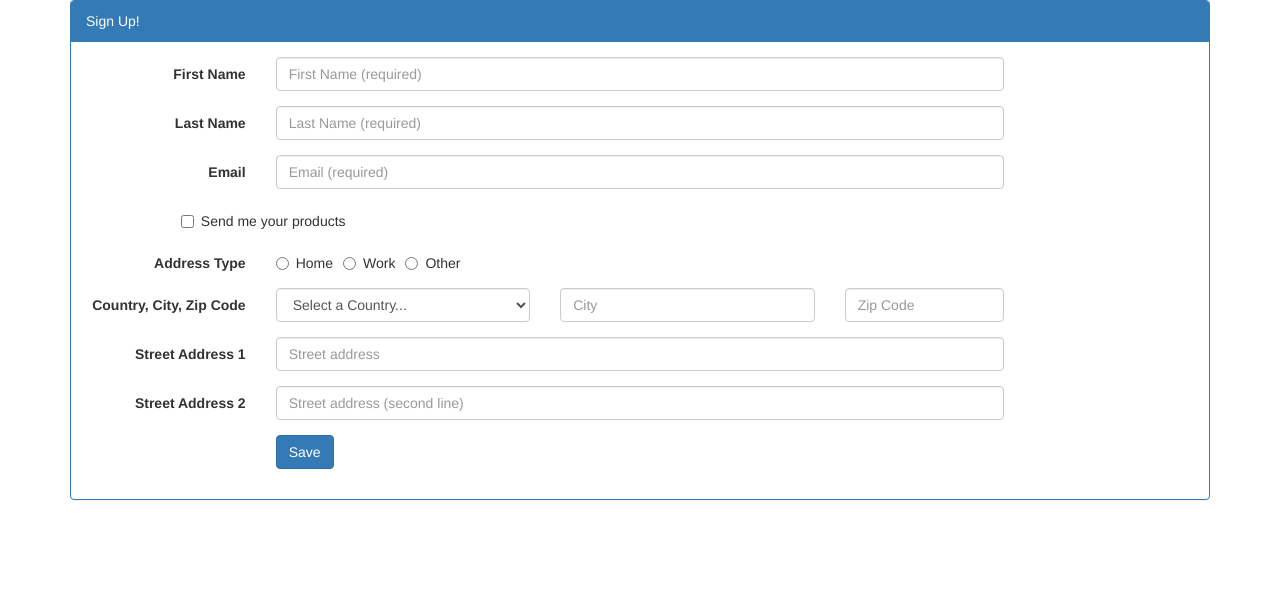
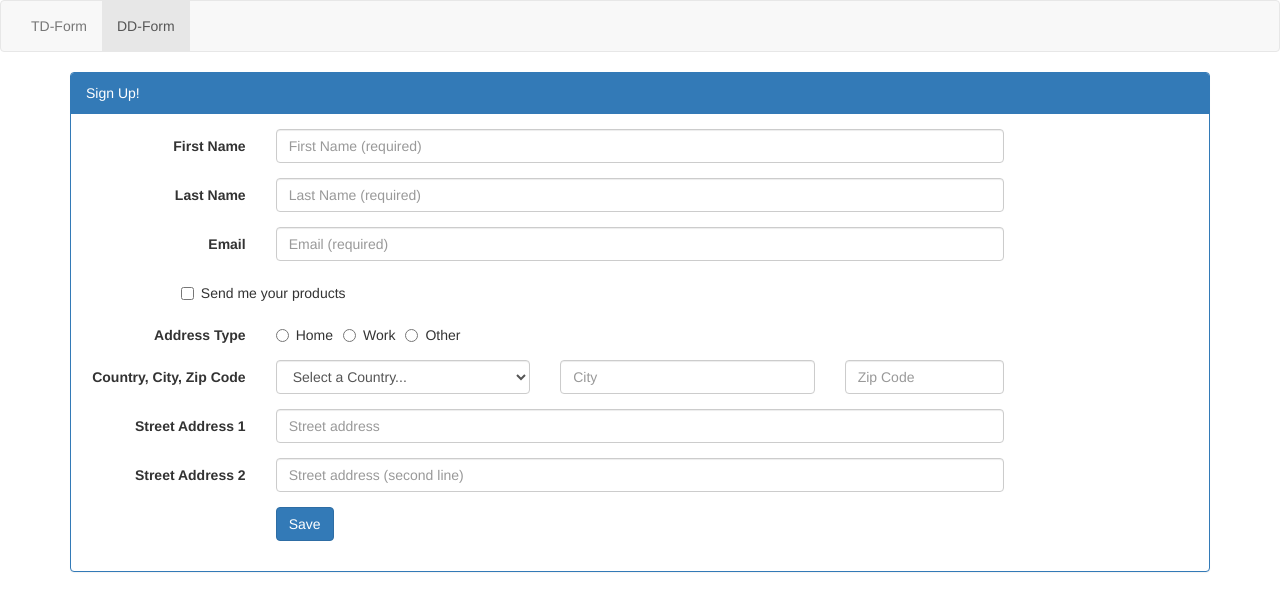
Before and after one commit to VZhyrytskiy/An2-7-Forms-A, an Angular app: page /dd-form in a window 1280 px wide. Shown: the top 610 px of the page. Built offline with nearby package versions, Linux system fonts and the light colour scheme.

Commit message:
refactor initial project

```diff
--- a/src/app/app.component.html
+++ b/src/app/app.component.html
@@ -1,3 +1,25 @@
+<div>
+    <div>
+        <nav class="navbar navbar-default">
+            <div class="container-fluid">
+                <div>
+                    <ul class="nav navbar-nav">
+                        <li routerLinkActive="active">
+                            <a routerLink="/td-form">TD-Form</a>
+                        </li>
+
+                        <li routerLinkActive="active">
+                            <a routerLink="/dd-form">DD-Form</a>
+                        </li>
+
+                    </ul>
+                </div>
+            </div>
+        </nav>
+
+    </div>
+</div>
+
 <div class="container">
-    <app-signup-form></app-signup-form>
+    <router-outlet></router-outlet>
 </div>
--- a/src/app/app.component.ts
+++ b/src/app/app.component.ts
@@ -5,6 +5,4 @@ import { Component } from '@angular/core';
   templateUrl: './app.component.html',
   styleUrls: ['./app.component.css']
 })
-export class AppComponent {
-  title = 'app works!';
-}
+export class AppComponent {}
--- /dev/null
+++ b/src/app/reactive-forms/signup-reactive-form/signup-reactive-form.component.html
@@ -0,0 +1,135 @@
+<div class="panel panel-primary">
+    <div class="panel-heading">
+        Sign Up!
+    </div>
+
+    <div class="panel-body">
+        <form class="form-horizontal">
+            <fieldset>
+                <div class="form-group">
+                    <label class="col-md-2 control-label"
+                           for="firstNameId">First Name</label>
+                    <div class="col-md-8">
+                        <input class="form-control"
+                               id="firstNameId"
+                               type="text"
+                               placeholder="First Name (required)"
+                               required
+                               minlength="3" />
+                    </div>
+                </div>
+
+                <div class="form-group">
+                    <label class="col-md-2 control-label"
+                        for="lastNameId">Last Name</label>
+                    <div class="col-md-8">
+                        <input class="form-control"
+                               id="lastNameId"
+                               type="text"
+                               placeholder="Last Name (required)"
+                               required
+                               maxlength="50"/>
+                    </div>
+                </div>
+
+                <div class="form-group">
+                    <label class="col-md-2 control-label"
+                        for="emailId">Email</label>
+
+                    <div class="col-md-8">
+                        <input class="form-control"
+                               id="emailId"
+                               type="email"
+                               placeholder="Email (required)"
+                               required
+                               pattern="[a-z0-9._%+-]+@[a-z0-9.-]+"/>
+                    </div>
+                </div>
+
+                <div class="form-group">
+                    <div class="col-md-offset-1 col-md-8 checkbox" >
+                        <label>
+                            <input id="sendProductsId"
+                                   type="checkbox" >
+                            Send me your products
+                        </label>
+                    </div>
+                </div>
+
+                <div>
+                    <div class="form-group" >
+                        <label class="col-md-2 control-label">Address Type</label>
+                        <div class="col-md-8">
+                                <label class="radio-inline">
+                                    <input type="radio" id="addressType1Id" value="home">Home
+                                </label>
+                                <label class="radio-inline">
+                                    <input type="radio" id="addressType1Id" value="work">Work
+                                </label>
+                                <label class="radio-inline">
+                                    <input type="radio" id="addressType1Id" value="other">Other
+                                </label>
+                        </div>
+                    </div>
+
+                    <div class="form-group">
+                        <label class="col-md-2 control-label"
+                            for="cityId">Country, City, Zip Code</label>
+
+                        <div class="col-md-3">
+                            <select class="form-control"
+                                    id="countryId">
+                                <option value="">Select a Country...</option>
+                            </select>
+                        </div>
+                         <div class="col-md-3">
+                            <input type="text"
+                                   class="form-control"
+                                   id="cityId"
+                                   placeholder="City">
+                        </div>
+                        <div class="col-md-2">
+                        <input type="number"
+                                   class="form-control"
+                                   id="zipId"
+                                   placeholder="Zip Code">
+                        </div>
+                    </div>
+
+                     <div class="form-group">
+                        <label class="col-md-2 control-label"
+                            for="street1Id">Street Address 1</label>
+                        <div class="col-md-8">
+                            <input type="text"
+                                   class="form-control"
+                                   id="street1Id"
+                                   placeholder="Street address">
+                        </div>
+                    </div>
+
+                    <div class="form-group">
+                        <label class="col-md-2 control-label"
+                            for="street2Id">Street Address 2</label>
+                        <div class="col-md-8">
+                            <input type="text"
+                                   class="form-control"
+                                   id="street2Id"
+                                   placeholder="Street address (second line)">
+                        </div>
+                    </div>
+                </div>
+
+                <div class="form-group">
+                    <div class="col-md-4 col-md-offset-2">
+                        <span>
+                            <button class="btn btn-primary"
+                                    type="submit">
+                                Save
+                            </button>
+                        </span>
+                    </div>
+                </div>
+            </fieldset>
+        </form>
+    </div>
+</div>
--- /dev/null
+++ b/src/app/reactive-forms/signup-reactive-form/signup-reactive-form.component.ts
@@ -0,0 +1,15 @@
+import { Component, OnInit } from '@angular/core';
+
+@Component({
+  selector: 'app-signup-reactive-form',
+  templateUrl: './signup-reactive-form.component.html',
+  styleUrls: ['./signup-reactive-form.component.css']
+})
+export class SignupReactiveFormComponent implements OnInit {
+
+  constructor() { }
+
+  ngOnInit() {
+  }
+
+}
--- a/src/app/template-driven-forms/signup-form/index.ts
+++ /dev/null
@@ -1 +0,0 @@
-export * from './signup-form.component';
```
Also changed, not shown: src/app/app-routing.module.ts (added, +27 -0 lines), src/app/app.module.ts (+9 -10 lines), src/app/reactive-forms/signup-reactive-form/signup-reactive-form.component.css (added), 2 other files (tests, documents, lock files or other folders).
